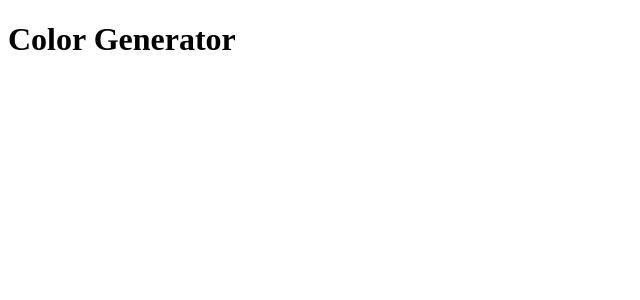
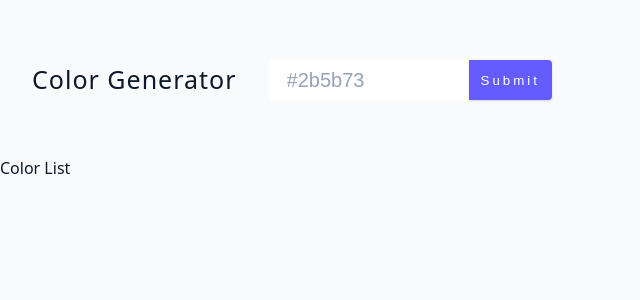
Before and after one commit to SimAndrew/color-generator-reactjs, a React (Vite) app: page / in a window 1280 px wide. Shown: the top 300 px of the page, without its empty margins (0-640 px from the left). Built offline with nearby package versions, Linux system fonts and the light colour scheme.

Commit message:
feat: add Form layout with input and submit button, ColorList, SingleColor files

```diff
--- a/src/App.jsx
+++ b/src/App.jsx
@@ -1,5 +1,13 @@
-function App() {
-	return <h1>Color Generator</h1>;
-}
+import Form from './Form.jsx';
+import ColorList from './ColorList.jsx';
+
+const App = () => {
+	return (
+		<main>
+			<Form />
+			<ColorList />
+		</main>
+	);
+};
 
 export default App;
--- /dev/null
+++ b/src/ColorList.jsx
@@ -0,0 +1,5 @@
+const ColorList = () => {
+	return <div>Color List</div>;
+};
+
+export default ColorList;
--- /dev/null
+++ b/src/Form.jsx
@@ -0,0 +1,26 @@
+import { useState } from 'react';
+
+const Form = () => {
+	const [color, setColor] = useState('');
+	const handleSubmit = (e) => {};
+
+	return (
+		<section className="container">
+			<h4>color generator</h4>
+			<form className="color-form" onSubmit={handleSubmit}>
+				<input
+					type="text"
+					value={color}
+					onChange={(e) => setColor(e.target.value)}
+					placeholder="#2b5b73"
+				/>
+
+				<button type="submit" className="btn" style={{ background: color }}>
+					submit
+				</button>
+			</form>
+		</section>
+	);
+};
+
+export default Form;
--- a/src/index.css
+++ b/src/index.css
@@ -0,0 +1,315 @@
+*,
+::after,
+::before {
+	margin: 0;
+	padding: 0;
+	box-sizing: border-box;
+}
+
+html {
+	font-size: 100%;
+}
+
+:root {
+	--primary-100: #e2e0ff;
+	--primary-200: #c1beff;
+	--primary-300: #a29dff;
+	--primary-400: #837dff;
+	--primary-500: #645cff;
+	--primary-600: #504acc;
+	--primary-700: #3c3799;
+	--primary-800: #282566;
+	--primary-900: #141233;
+
+	--grey-50: #f8fafc;
+	--grey-100: #f1f5f9;
+	--grey-200: #e2e8f0;
+	--grey-300: #cbd5e1;
+	--grey-400: #94a3b8;
+	--grey-500: #64748b;
+	--grey-600: #475569;
+	--grey-700: #334155;
+	--grey-800: #1e293b;
+	--grey-900: #0f172a;
+
+	--black: #222;
+	--white: #fff;
+	--red-light: #f8d7da;
+	--red-dark: #842029;
+	--green-light: #d1e7dd;
+	--green-dark: #0f5132;
+
+	--small-text: 0.875rem;
+	--extra-small-text: 0.7em;
+
+	--backgroundColor: var(--grey-50);
+	--textColor: var(--grey-900);
+	--borderRadius: 0.25rem;
+	--letterSpacing: 1px;
+	--transition: 0.3s ease-in-out all;
+	--max-width: 1120px;
+	--fixed-width: 600px;
+
+	--shadow-1: 0 1px 3px 0 rgba(0, 0, 0, 0.1), 0 1px 2px 0 rgba(0, 0, 0, 0.06);
+	--shadow-2:
+		0 4px 6px -1px rgba(0, 0, 0, 0.1), 0 2px 4px -1px rgba(0, 0, 0, 0.06);
+	--shadow-3:
+		0 10px 15px -3px rgba(0, 0, 0, 0.1), 0 4px 6px -2px rgba(0, 0, 0, 0.05);
+	--shadow-4:
+		0 20px 25px -5px rgba(0, 0, 0, 0.1), 0 10px 10px -5px rgba(0, 0, 0, 0.04);
+}
+
+body {
+	background: var(--backgroundColor);
+	font-family:
+		system-ui,
+		-apple-system,
+		BlinkMacSystemFont,
+		'Segoe UI',
+		Roboto,
+		Oxygen,
+		Ubuntu,
+		Cantarell,
+		'Open Sans',
+		'Helvetica Neue',
+		sans-serif;
+	font-weight: 400;
+	line-height: 1;
+	color: var(--textColor);
+}
+p {
+	margin: 0;
+}
+h1,
+h2,
+h3,
+h4,
+h5 {
+	margin: 0;
+	font-family: var(--headingFont);
+	font-weight: 400;
+	line-height: 1;
+	text-transform: capitalize;
+	letter-spacing: var(--letterSpacing);
+}
+
+h1 {
+	font-size: 3.052rem;
+}
+
+h2 {
+	font-size: 2.441rem;
+}
+
+h3 {
+	font-size: 1.953rem;
+}
+
+h4 {
+	font-size: 1.563rem;
+}
+
+h5 {
+	font-size: 1.25rem;
+}
+
+.text {
+	margin-bottom: 1.5rem;
+	max-width: 40em;
+}
+
+small,
+.text-small {
+	font-size: var(--small-text);
+}
+
+a {
+	text-decoration: none;
+}
+ul {
+	list-style-type: none;
+	padding: 0;
+}
+
+.img {
+	width: 100%;
+	display: block;
+	object-fit: cover;
+}
+
+.btn {
+	cursor: pointer;
+	color: var(--white);
+	background: var(--primary-500);
+	border: transparent;
+	border-radius: var(--borderRadius);
+	letter-spacing: var(--letterSpacing);
+	padding: 0.375rem 0.75rem;
+	box-shadow: var(--shadow-1);
+	transition: var(--transition);
+	text-transform: capitalize;
+	display: inline-block;
+}
+.btn:hover {
+	background: var(--primary-700);
+	box-shadow: var(--shadow-3);
+}
+.btn-hipster {
+	color: var(--primary-500);
+	background: var(--primary-200);
+}
+.btn-hipster:hover {
+	color: var(--primary-200);
+	background: var(--primary-700);
+}
+.btn-block {
+	width: 100%;
+}
+
+.alert {
+	padding: 0.375rem 0.75rem;
+	margin-bottom: 1rem;
+	border-color: transparent;
+	border-radius: var(--borderRadius);
+}
+
+.alert-danger {
+	color: var(--red-dark);
+	background: var(--red-light);
+}
+.alert-success {
+	color: var(--green-dark);
+	background: var(--green-light);
+}
+
+.form {
+	width: 90vw;
+	max-width: var(--fixed-width);
+	background: var(--white);
+	border-radius: var(--borderRadius);
+	box-shadow: var(--shadow-2);
+	padding: 2rem 2.5rem;
+	margin: 3rem auto;
+}
+.form-label {
+	display: block;
+	font-size: var(--small-text);
+	margin-bottom: 0.5rem;
+	text-transform: capitalize;
+	letter-spacing: var(--letterSpacing);
+}
+.form-input,
+.form-textarea {
+	width: 100%;
+	padding: 0.375rem 0.75rem;
+	border-radius: var(--borderRadius);
+	background: var(--backgroundColor);
+	border: 1px solid var(--grey-200);
+}
+
+.form-row {
+	margin-bottom: 1rem;
+}
+
+.form-textarea {
+	height: 7rem;
+}
+::placeholder {
+	font-family: inherit;
+	color: var(--grey-400);
+}
+.form-alert {
+	color: var(--red-dark);
+	letter-spacing: var(--letterSpacing);
+	text-transform: capitalize;
+}
+
+@keyframes spinner {
+	to {
+		transform: rotate(360deg);
+	}
+}
+
+.loading {
+	width: 6rem;
+	height: 6rem;
+	border: 5px solid var(--grey-400);
+	border-radius: 50%;
+	border-top-color: var(--primary-500);
+	animation: spinner 0.6s linear infinite;
+	margin: 0 auto;
+}
+
+.title {
+	text-align: center;
+}
+
+.title-underline {
+	background: var(--primary-500);
+	width: 7rem;
+	height: 0.25rem;
+	margin: 0 auto;
+	margin-top: 1rem;
+}
+
+.container {
+	padding: 2rem;
+	display: grid;
+	row-gap: 1.5rem;
+	height: 160px;
+}
+
+.color-form {
+	display: flex;
+}
+input[type='text'] {
+	border-color: transparent;
+	padding: 0.5rem 1rem;
+	font-size: 1.25rem;
+	max-width: 200px;
+}
+input[type='color'] {
+	height: 100%;
+	background-color: var(--white);
+	border-color: var(--white);
+}
+.container .btn {
+	border-radius: 0;
+	border-top-right-radius: var(--borderRadius);
+	border-bottom-right-radius: var(--borderRadius);
+	letter-spacing: 3px;
+	transition-duration: 0s;
+}
+@media screen and (min-width: 768px) {
+	.container {
+		grid-template-columns: auto 1fr;
+		column-gap: 2rem;
+		align-items: center;
+	}
+	.color-form {
+		height: 40px;
+	}
+}
+
+.colors {
+	min-height: calc(100vh - 160px);
+	display: grid;
+	grid-template-columns: repeat(auto-fit, minmax(223.33px, 1fr));
+	grid-template-rows: repeat(auto-fit, minmax(96px, 1fr));
+}
+.color {
+	padding: 1rem 2rem;
+	cursor: pointer;
+	font-size: 1rem;
+}
+.color p {
+	line-height: 1.5;
+	margin-bottom: 0.25rem;
+}
+
+.color-light .color-value {
+	color: var(--white);
+}
+.color-light .percent-value {
+	color: var(--white);
+}
```
Also changed, not shown: src/SingleColor.jsx (added, +7 -0 lines).
